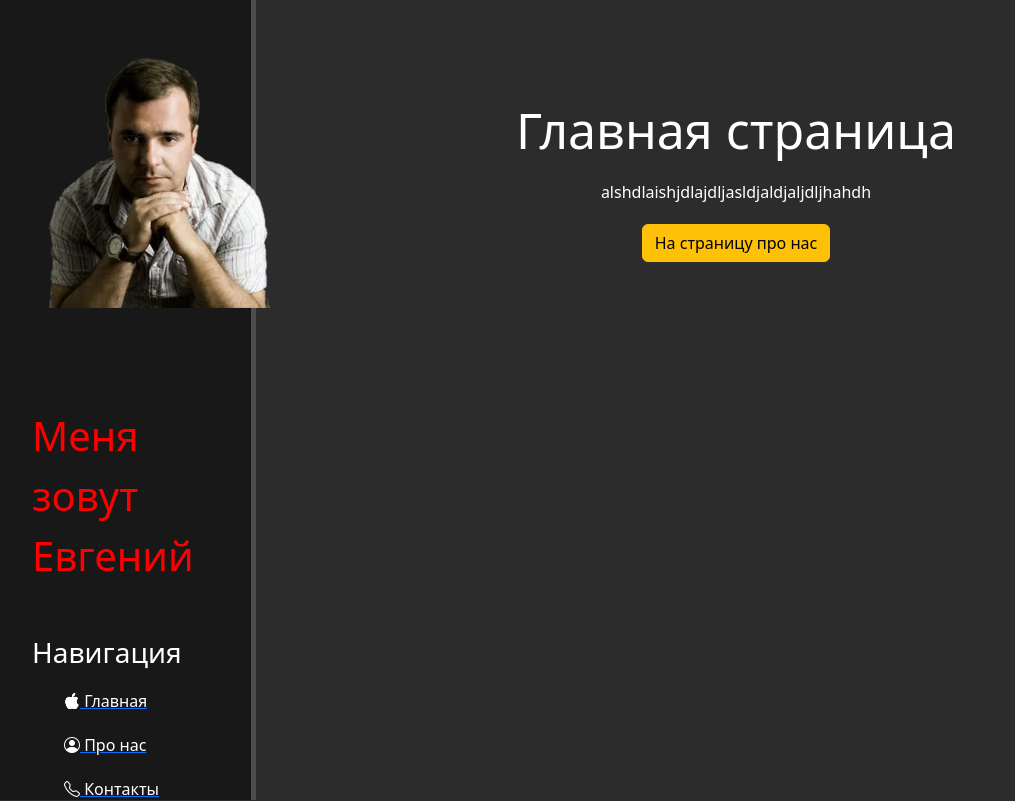
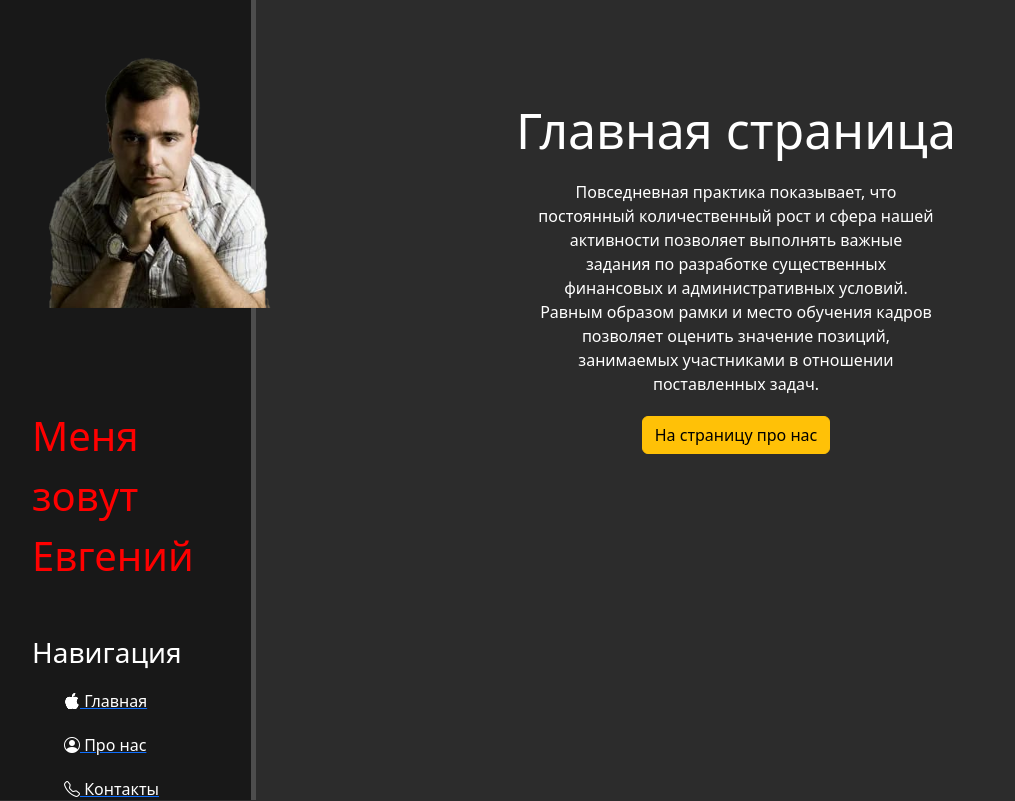
Before and after one commit to Djokcer/website, a Django app: page / in a window 1280 px wide. Shown: the whole page, without its empty margins (0-1015 px from the left). Run offline with Django 4.2, Linux system fonts and the light colour scheme.

Commit message:
news text

```diff
--- a/website/main/templates/main/about.html
+++ b/website/main/templates/main/about.html
@@ -5,7 +5,9 @@
 {% block strit %}
 <div class="features">
     <h1>Про меня</h1>
-    <p>alshdlaishjdlajdljasldjaldjaljdljhahdh</p>
+    <p>Повседневная практика показывает, что постоянный количественный рост и сфера нашей активности позволяет выполнять
+        важные задания по разработке существенных финансовых и административных условий. Равным образом рамки и место
+        обучения кадров позволяет оценить значение позиций, занимаемых участниками в отношении поставленных задач.</p>
     <button class="btn btn-danger"> На страницу про нас</button>
 </div>
 {% endblock %}
--- a/website/main/templates/main/index.html
+++ b/website/main/templates/main/index.html
@@ -5,7 +5,9 @@
 {% block strit %}
 <div class="features">
     <h1>{{ title }}</h1>
-    <p>alshdlaishjdlajdljasldjaldjaljdljhahdh</p>
+    <p>Повседневная практика показывает, что постоянный количественный рост и сфера нашей активности позволяет выполнять
+        важные задания по разработке существенных финансовых и административных условий. Равным образом рамки и место
+        обучения кадров позволяет оценить значение позиций, занимаемых участниками в отношении поставленных задач.</p>
     <button class="btn btn-warning"> На страницу про нас</button>
 </div>
 {% endblock %}
```
